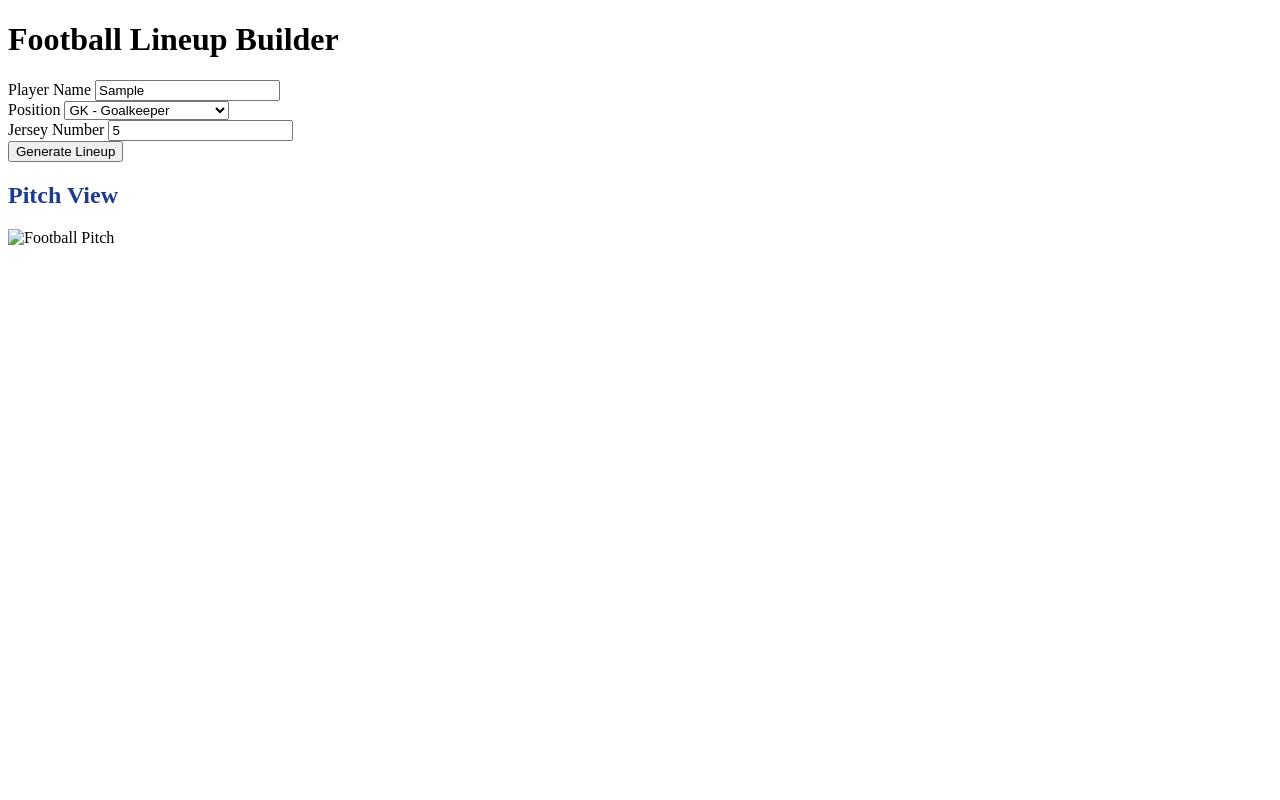
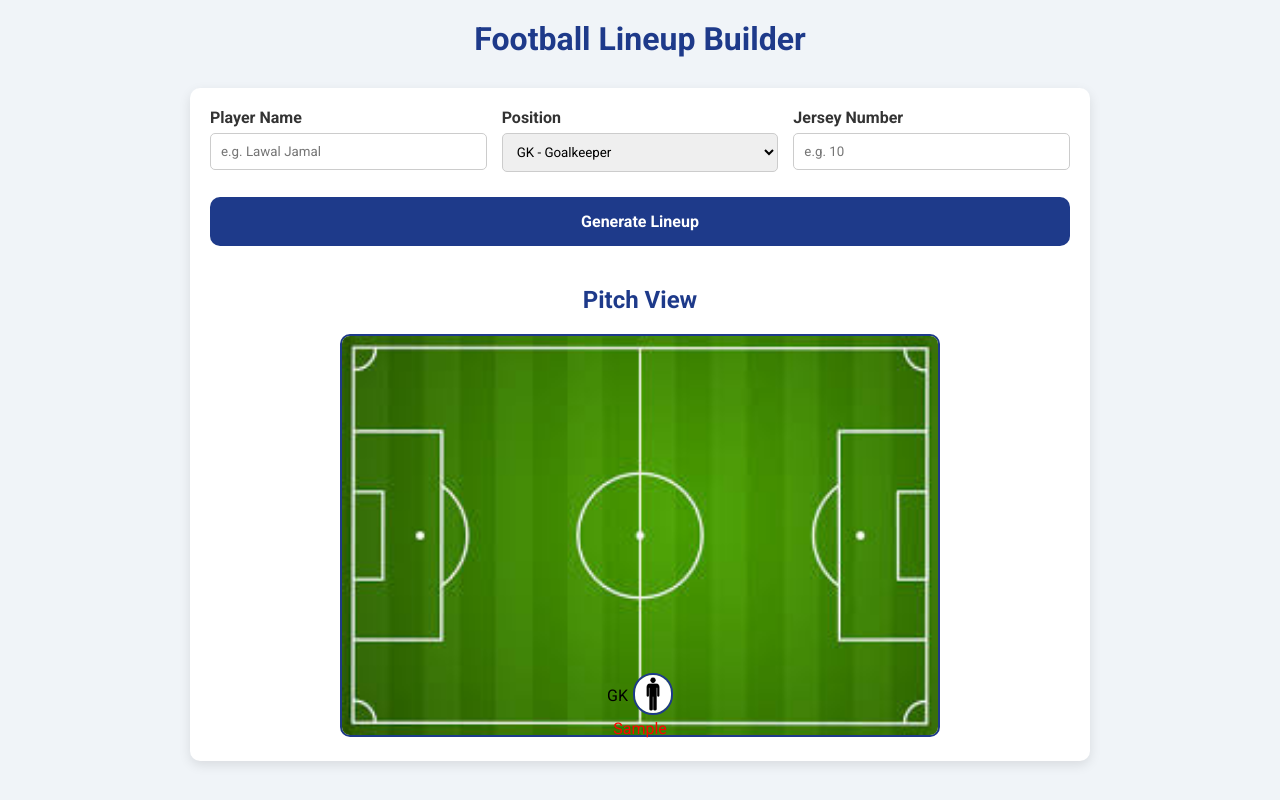
Before and after one commit to koladeFaith/Football_LineUp, a plain HTML site: page index.html in a window 1280 px wide. Both pictures are taken after typing "Sample", "5" into the empty fields and a click on the button "Generate Lineup". Drawn offline with Linux system fonts and the light colour scheme.

Commit message:
Work done

```diff
--- a/index.html
+++ b/index.html
@@ -1,10 +1,13 @@
 <!DOCTYPE html>
 <html lang="en">
   <head>
-  <meta charset="UTF-8">
-  <meta name="viewport" content="width=device-width, initial-scale=1.0">
+    <meta charset="UTF-8" />
+    <meta name="viewport" content="width=device-width, initial-scale=1.0" />
     <title>Football Lineup Builder</title>
-  <link href="https://fonts.googleapis.com/css2?family=Roboto:wght@400;700&display=swap" rel="stylesheet">
+    <link
+      href="https://fonts.googleapis.com/css2?family=Roboto:wght@400;700&display=swap"
+      rel="stylesheet" />
+    <link rel="stylesheet" href="style.css" />
   </head>
   <body>
     <h1>Football Lineup Builder</h1>
@@ -14,39 +17,52 @@
           <div class="form-group">
             <div>
               <label for="playerName">Player Name</label>
-            <input type="text" id="playerName" name="playerName" placeholder="e.g. John Doe">
+              <input
+                type="text"
+                id="playerName"
+                name="playerName"
+                placeholder="e.g. Lawal Jamal" />
             </div>
             <div>
               <label for="position">Position</label>
               <select id="position" name="position">
-              <option value="GK">GK - Goalkeeper</option>
-              <option value="LB">LB - Left Back</option>
-              <option value="CB">CB - Centre Back</option>
-              <option value="RB">RB - Right Back</option>
-              <option value="LCM">LCM - Left Center Mid</option>
-              <option value="CM">CM - Center Mid</option>
-              <option value="RCM">RCM - Right Center Mid</option>
-              <option value="LW">LW - Left Winger</option>
-              <option value="ST">ST - Striker</option>
-              <option value="RW">RW - Right Winger</option>
+                <option class="GK" value="GK">GK - Goalkeeper</option>
+                <option class="LB" value="LB">LB - Left Back</option>
+                <option class="CB" value="CB">CB - Centre Back</option>
+                <option class="RB" value="RB">RB - Right Back</option>
+                <option class="LCM" value="LCM">LCM - Left Center Mid</option>
+                <option class="CM" value="CM">CM - Center Mid</option>
+                <option class="RCM" value="RCM">RCM - Right Center Mid</option>
+                <option class="LW" value="LW">LW - Left Winger</option>
+                <option class="ST" value="ST">ST - Striker</option>
+                <option class="RW" value="RW">RW - Right Winger</option>
               </select>
             </div>
             <div>
               <label for="jerseyNumber">Jersey Number</label>
-            <input type="number" id="jerseyNumber" name="jerseyNumber" placeholder="e.g. 10">
+              <input
+                type="number"
+                id="jerseyNumber"
+                name="jerseyNumber"
+                placeholder="e.g. 10" />
             </div>
           </div>
         </div>
-
         <!-- Submit Button -->
-      <button type="submit" class="submit-btn">Generate Lineup</button>
+        <button onclick="addPlayers()" type="submit" class="submit-btn">Generate Lineup</button>
       </div>
 
       <!-- Pitch Image -->
       <div class="pitch">
-      <h2 style="margin: 20px 0; color: #1e3a8a;">Pitch View</h2>
-      <img src="/mnt/data/A_2D_digital_graphic_representation_of_a_soccer_fi.png" alt="Football Pitch">
+        <h2 style="margin: 20px 0; color: #1e3a8a">Pitch View</h2>
+        <div id="show">
+          <img
+            src="./images/Football pitch.jpg"
+            alt="Football Pitch" />
+
+        </div>
       </div>
     </div>
   </body>
+  <script src="script.js"></script>
 </html>
--- a/script.js
+++ b/script.js
@@ -6,14 +6,28 @@ class footballLineUp {
     }
     add = () => {
         show.innerHTML += `
-        <p>Name: ${this.named || "Name"}  <p/>
-        <p>Position: ${this.position || "Position"} <p/>
-        <h4>Jersey Number: ${this.number || "Jersey Number"}<h4/>
-
+        <div class='player ${this.position}'>
+     <div class="flex-container">
+    <p> ${this.position || "Position"}
+        <p/>
+        <img
+           src="./images/person-2.png" style='width: 40px; border-radius: 20px'
+           alt="Player" />
+          </div>
+        <p style='color: red'> ${this.named || "Name"}  <p/>
+</div>
 `
     }
 }
 const addPlayers = () => {
-    let GK = new footballLineUp(names.value, lineup.value, number.value)
-    GK.add()
+    if (playerName.value === '' || jerseyNumber.value === '') {
+        alert('Player Name and Jersey Number must not be empty')
+    }
+    else {
+        let GK = new footballLineUp(playerName.value, position.value, jerseyNumber.value)
+        GK.add()
+        playerName.value = ''
+        jerseyNumber.value = ''
+    }
+
 }
--- a/style.css
+++ b/style.css
@@ -2,7 +2,7 @@
   box-sizing: border-box;
   margin: 0;
   padding: 0;
-    font-family: 'Roboto', sans-serif;
+  font-family: "Roboto", sans-serif;
 }
 body {
   background-color: #f0f4f8;
@@ -33,7 +33,8 @@
   font-weight: bold;
   color: #333;
 }
-  input, select {
+input,
+select {
   width: 100%;
   padding: 10px;
   border: 1px solid #ccc;
@@ -43,6 +44,10 @@
   margin-bottom: 25px;
 }
 .pitch {
+    position: relative;
+    width: 100%; /* or a fixed width if you want */
+    max-width: 600px;
+    margin: auto;
   text-align: center;
   margin-top: 40px;
 }
@@ -68,3 +73,26 @@
 .submit-btn:hover {
   background-color: #3b82f6;
 }
+.flex-container {
+  display: flex;
+  justify-content: center;
+  align-items: center;
+  gap: 5px;
+}
+  .player {
+    position: absolute;
+    width: 60px;
+    text-align: center;
+  }
+
+  /* Example positions (adjust as needed) */
+  .GK { top: 85%; left: 45%; }
+  .LB { top: 70%; left: 10%; }
+  .CB { top: 65%; left: 35%; }
+  .RB { top: 70%; left: 80%; }
+  .LCM { top: 50%; left: 25%; }
+  .CM { top: 45%; left: 50%; }
+  .RCM { top: 50%; left: 75%; }
+  .LW { top: 20%; left: 10%; }
+  .ST { top: 10%; left: 50%; }
+  .RW { top: 20%; left: 90%; }
```
Lines whose indentation alone changed are shown as unchanged.
